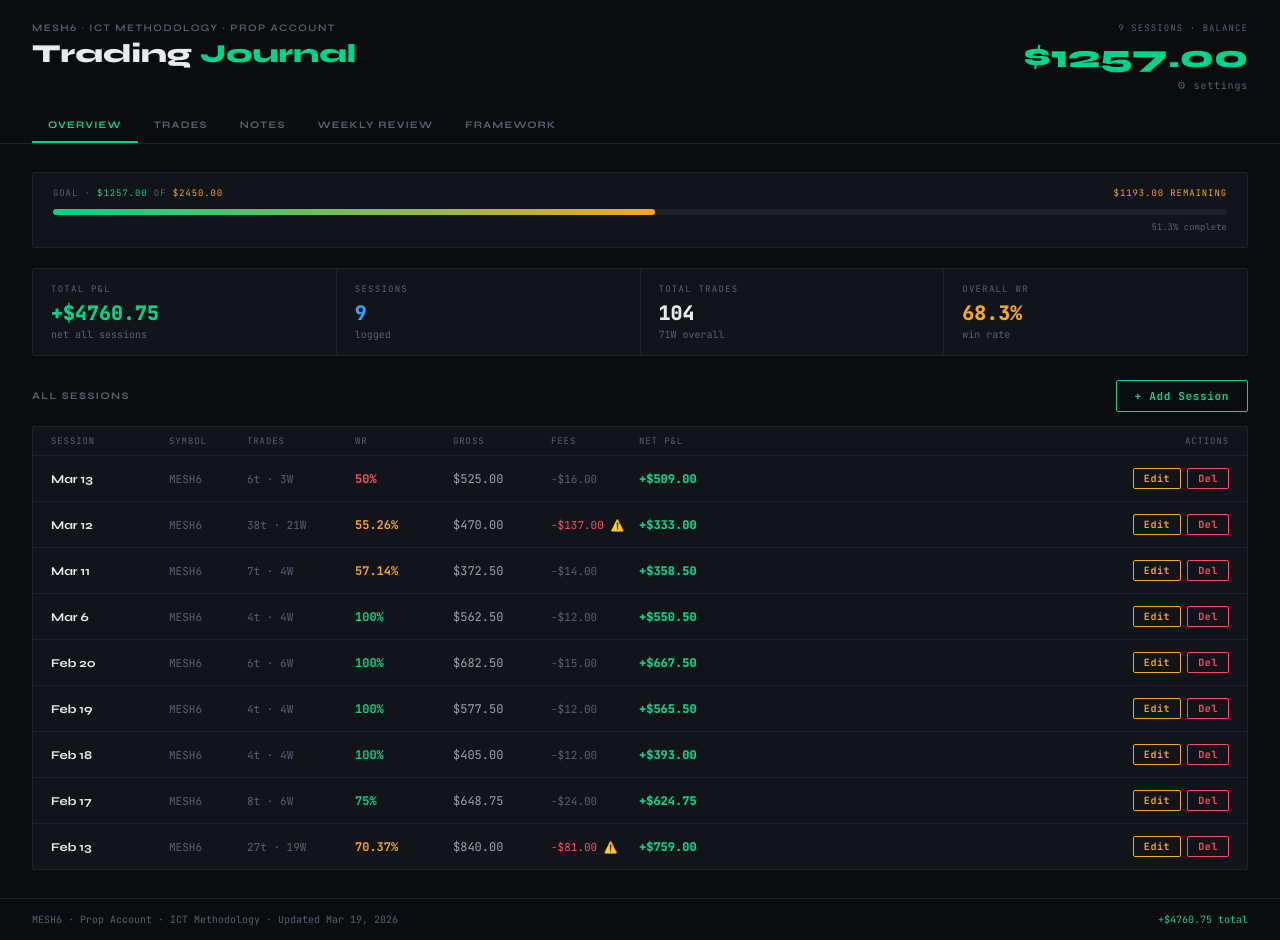
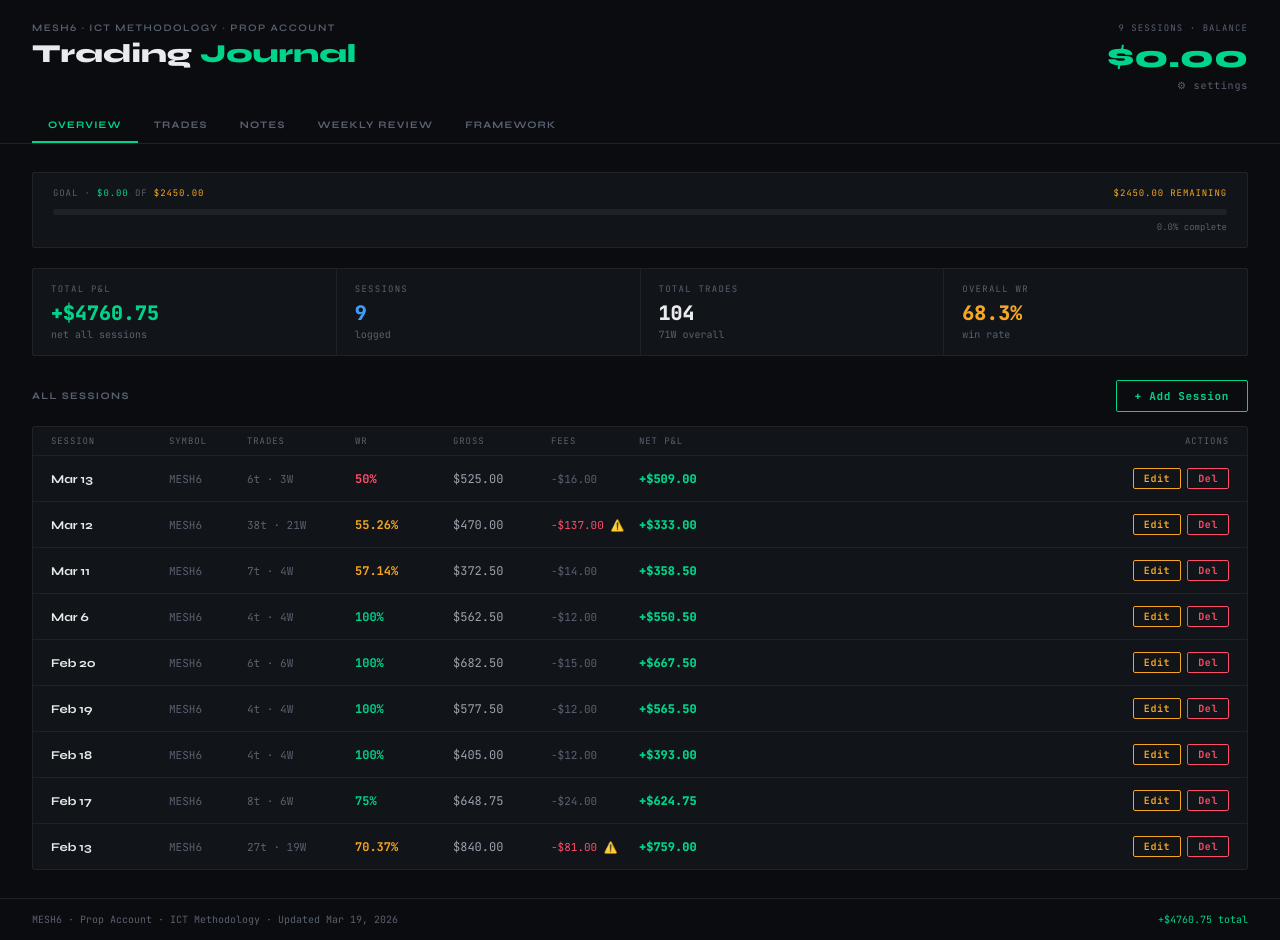
Before and after one commit to iBorg2035/trading-journal, a React (Vite) app: page / in a window 1280 px wide. Built offline with nearby package versions, Linux system fonts and the light colour scheme.

Commit message:
fix default balance

```diff
--- a/src/TradingJournal.jsx
+++ b/src/TradingJournal.jsx
@@ -252,7 +252,7 @@ const DEFAULT_FW = {
     { id: "l4", color: C.R, name: "Multi-Day Levels", desc: "11+ day old untouched levels. More stops = sharper reversal." },
   ],
 };
-const DEFAULT_SETTINGS = { goal: 2450, balance: 1257, symbol: "MESH6" };
+const DEFAULT_SETTINGS = { goal: 2450, balance: 0, symbol: "MESH6" };
 
 // ─── UTILS ────────────────────────────────────────────────────────────────────
 const uid = () => Math.random().toString(36).slice(2, 9);
```
